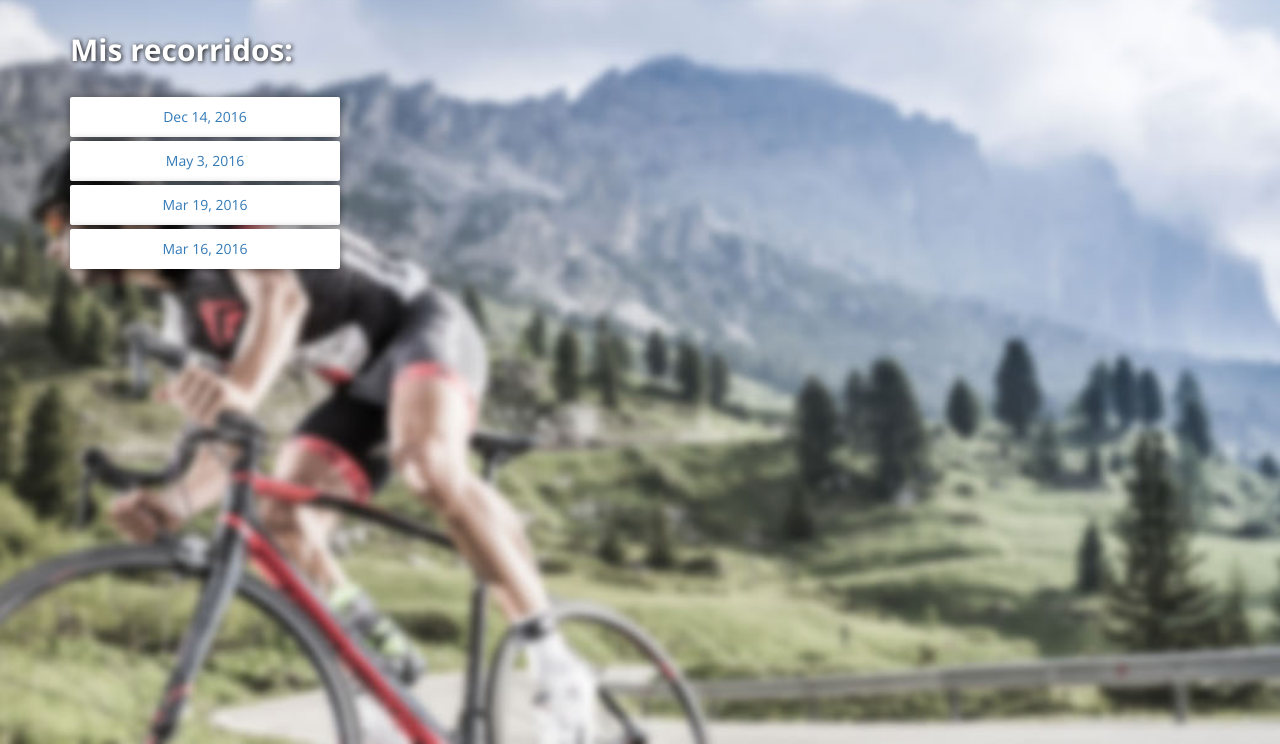
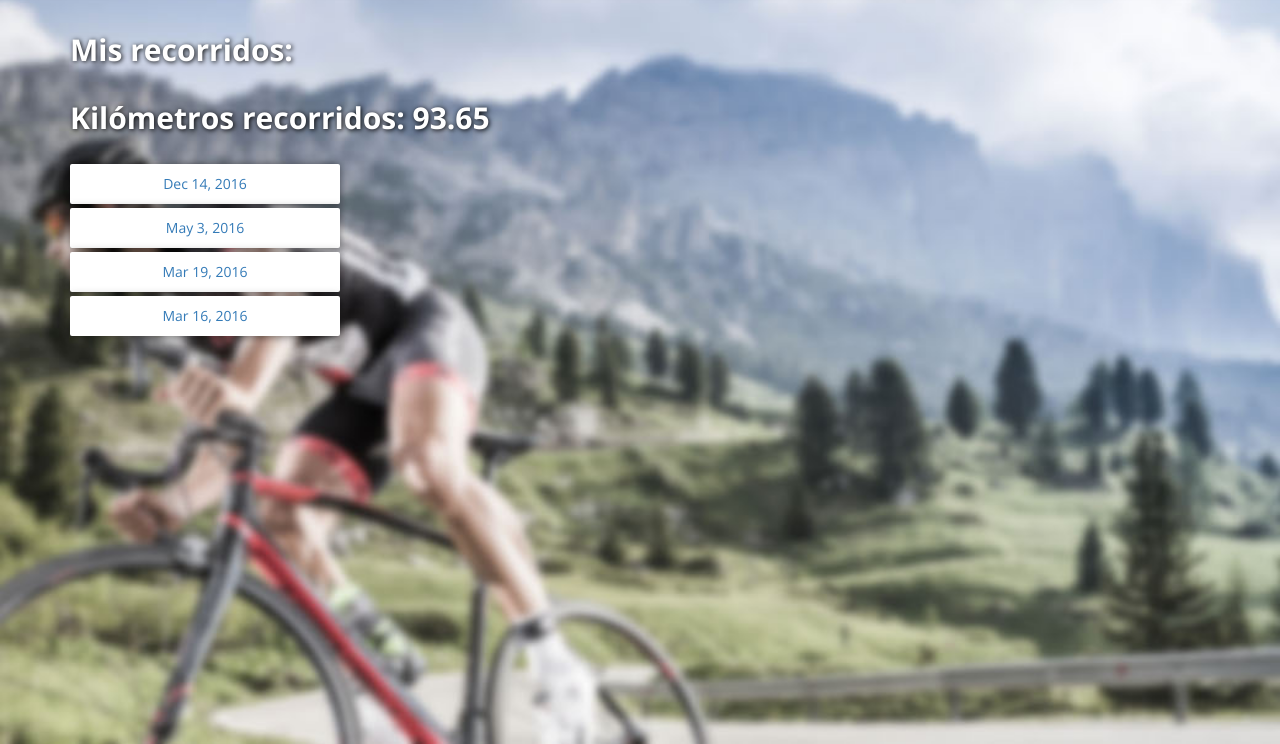
Before and after one commit to julianfdez13/Proyecto_Final, a website: page dashboard/index.html in a window 1280 px wide. Shown: the part 56-800 px from the top of the page. Drawn offline with nearby package versions, Linux system fonts and the light colour scheme; some packages are replaced by stand-ins of ours.

Commit message:
Add files via upload

```diff
--- a/dashboard/index.html
+++ b/dashboard/index.html
@@ -37,6 +37,7 @@
         <!--Body-->
         <div class="container" id="routes">
             <h2 class="title">Mis recorridos: </h2>
+            <h2 class="title">Kilómetros recorridos: {{ctrl.kmsTotal}}</h2>
             <div class="col-md-3" style="padding-left: 0">
                 <a href="" ng-repeat="route in ctrl.routes" ng-click="ctrl.showRoute($index, route)">
                     <div class="route-item" ng-class="{route_item_active: $index == ctrl.selected && ctrl.showDiv}">
```
